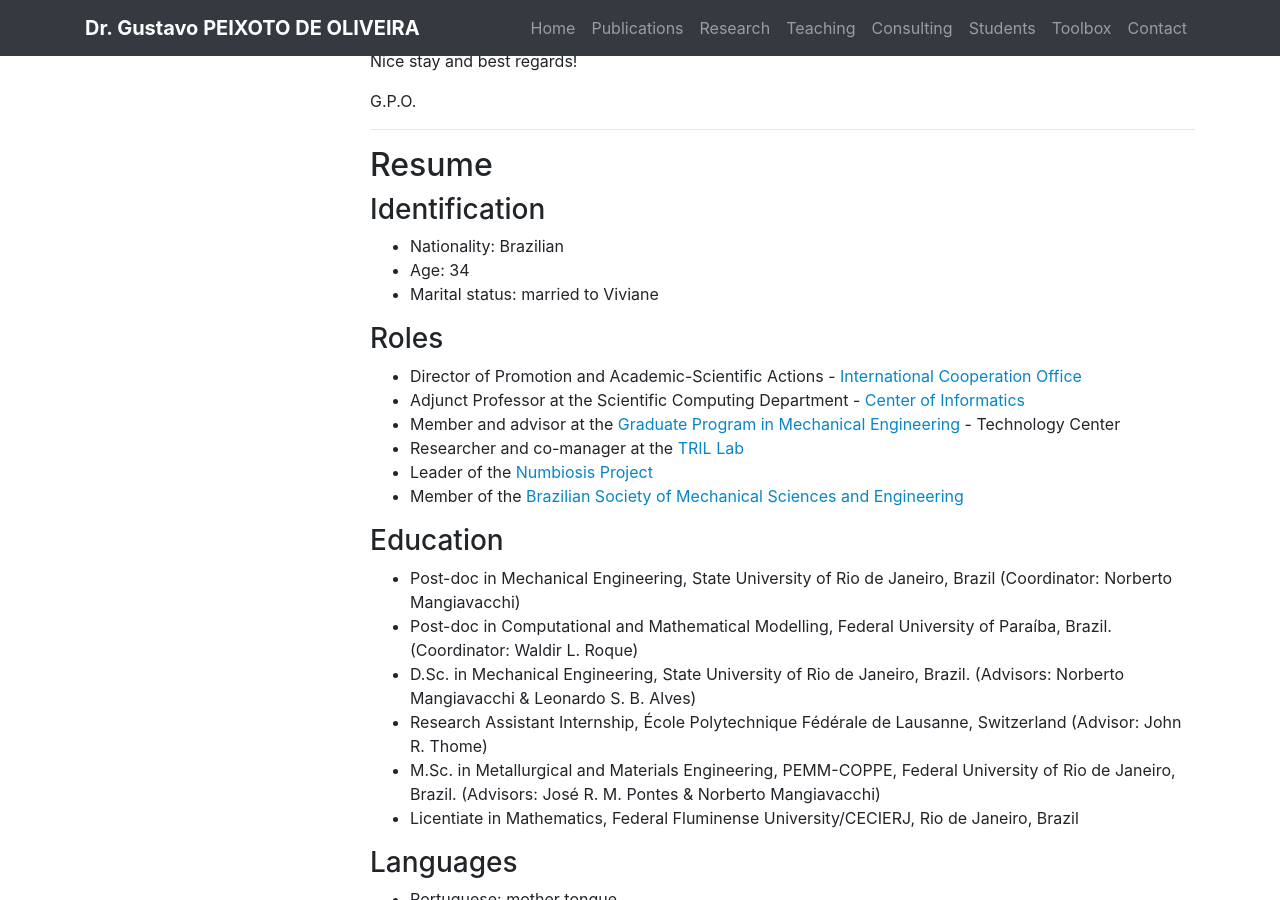
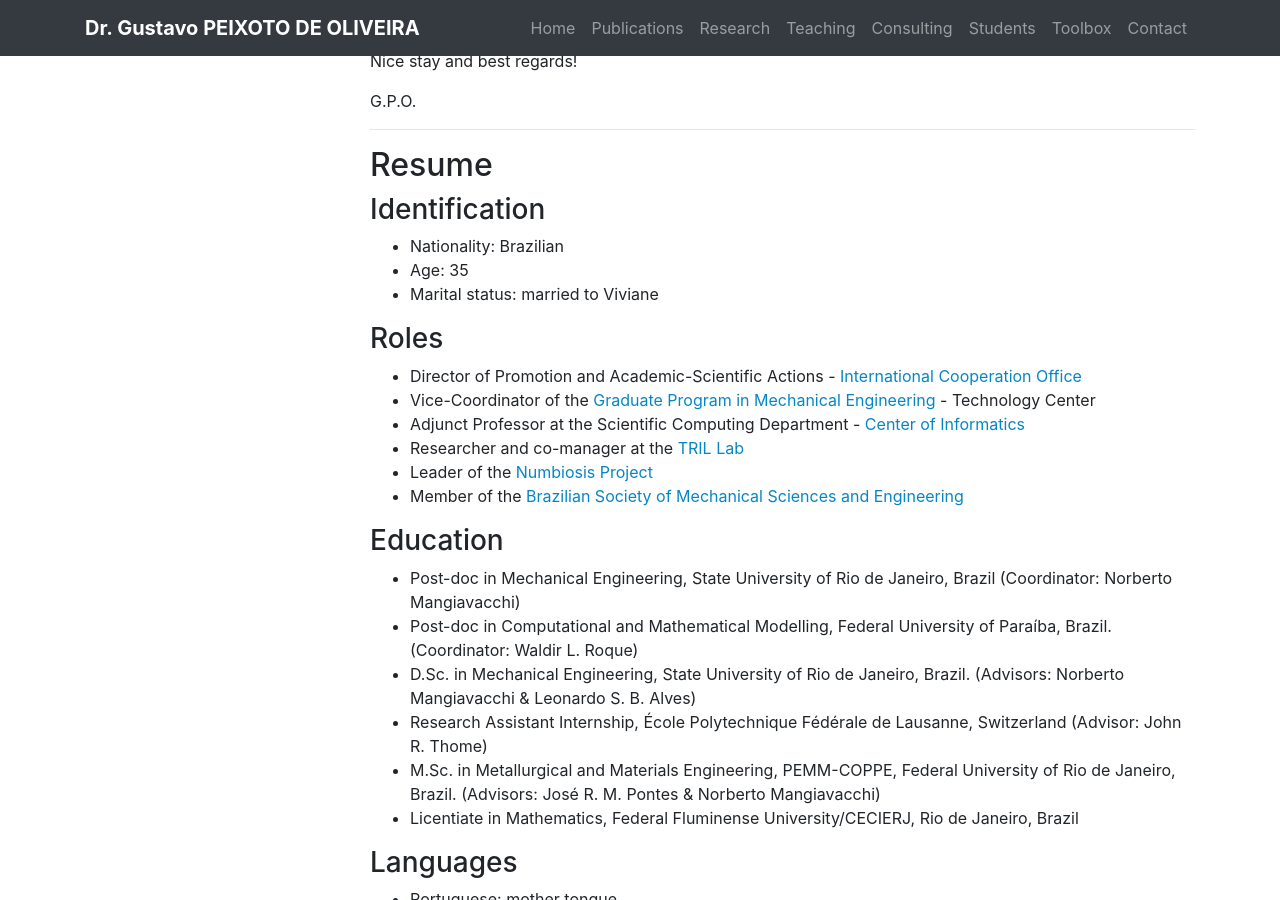
Before and after one commit to gcpeixoto/gcpeixoto.github.io, a Jekyll site: the page built from _pages/index.md, in a window 1280 px wide and 900 px high, scrolled down 734 px. Built offline with Jekyll 4.4.1, drawn with Linux system fonts in a browser that asks for light colours.

Commit message:
Update role.

```diff
--- a/_includes/components/intro.md
+++ b/_includes/components/intro.md
@@ -22,14 +22,14 @@
 ### Identification
 
 - Nationality: Brazilian
-- Age: 34
+- Age: 35
 - Marital status: married to Viviane
 
 ### Roles
 
 - Director of Promotion and Academic-Scientific Actions - [International Cooperation Office](http://ufpb.br/acieng)
+- Vice-Coordinator of the [Graduate Program in Mechanical Engineering](https://sigaa.ufpb.br/sigaa/public/programa/portal.jsf?id=1870) - Technology Center
 - Adjunct Professor at the Scientific Computing Department - [Center of Informatics](http://www.ci.ufpb.br)
-- Member and advisor at the [Graduate Program in Mechanical Engineering](https://sigaa.ufpb.br/sigaa/public/programa/portal.jsf?id=1870) - Technology Center
 - Researcher and co-manager at the [TRIL Lab](https://tril.ci.ufpb.br)
 - Leader of the [Numbiosis Project](http://www.numbiosis.ci.ufpb.br)
 - Member of the [Brazilian Society of Mechanical Sciences and Engineering](http://www.abcm.org.br)
```
